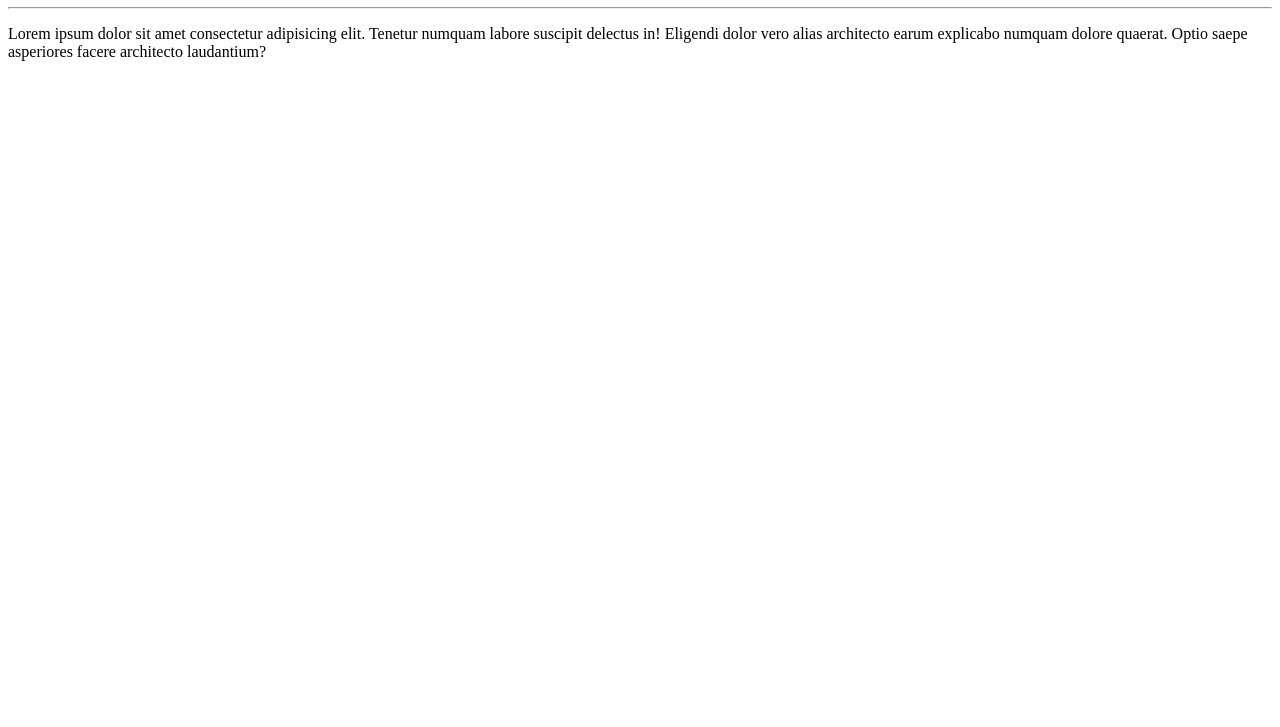
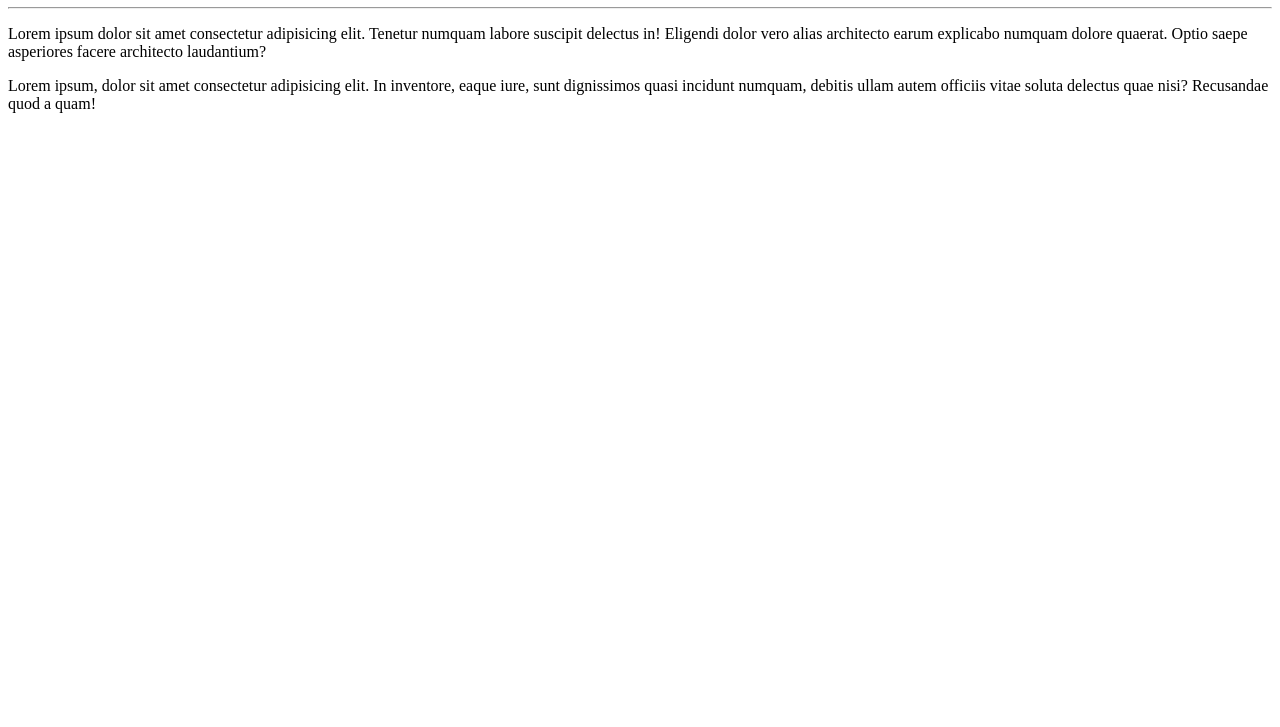
Before and after one commit to kelvin-re/Ola-mundo, a plain HTML site: page site-exemplo/index.html in a window 1280 px wide. Shown: the part 73-800 px from the top of the page. Drawn offline with Linux system fonts and the light colour scheme.

Commit message:
adicionei um parágrafo

```diff
--- a/site-exemplo/index.html
+++ b/site-exemplo/index.html
@@ -11,5 +11,7 @@
     <hr>
     <p>Lorem ipsum dolor sit amet consectetur adipisicing elit. Tenetur numquam labore suscipit delectus in! Eligendi dolor vero alias architecto earum explicabo numquam dolore quaerat. Optio saepe asperiores facere architecto laudantium?
     </p>
+    <p>Lorem ipsum, dolor sit amet consectetur adipisicing elit. In inventore, eaque iure, sunt dignissimos quasi incidunt numquam, debitis ullam autem officiis vitae soluta delectus quae nisi? Recusandae quod a quam!
+    </p>
 </body>
 </html>
```
